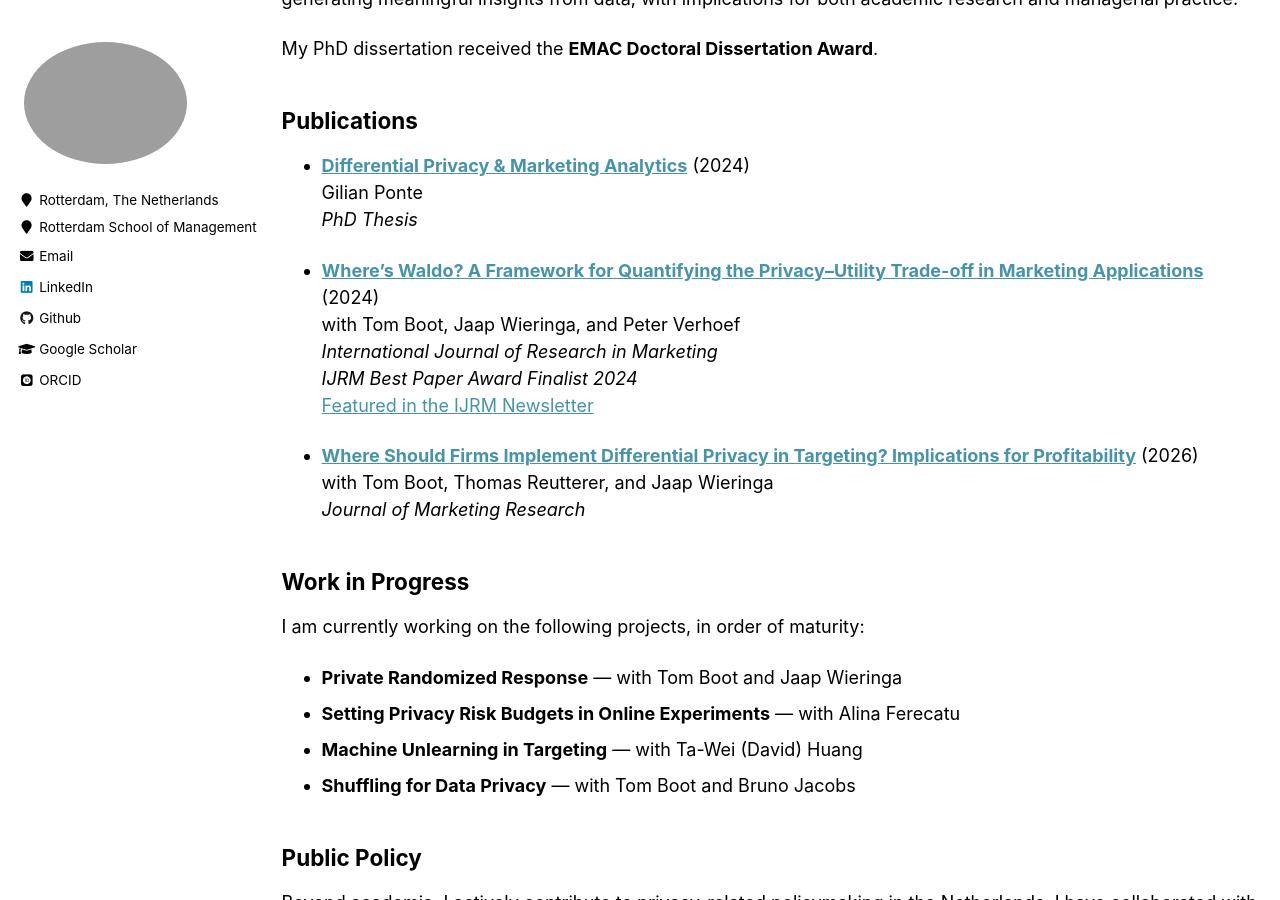
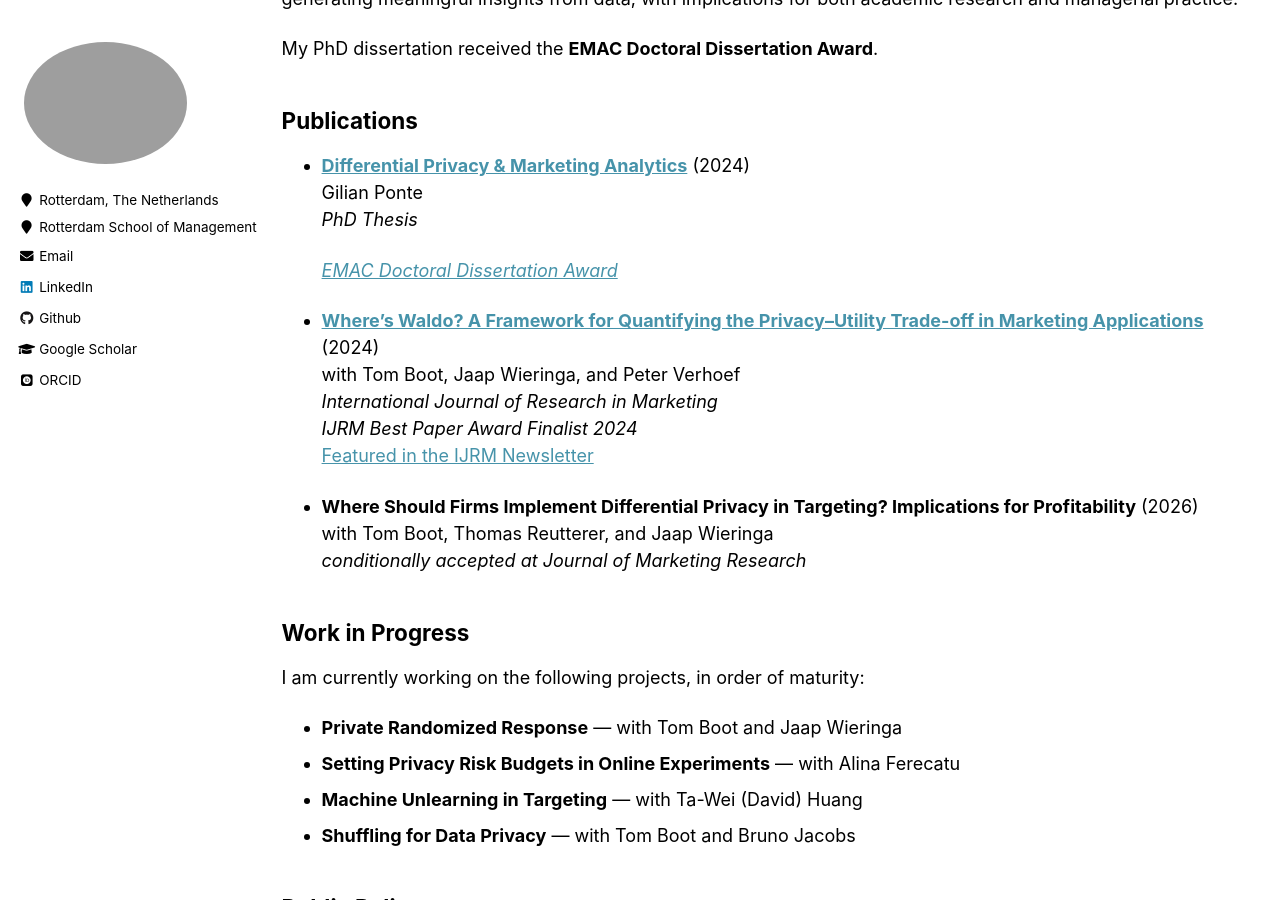
Before and after one commit to GilianPonte/gilianponte.github.io, a Jekyll site: the page built from _pages/year-archive.md, in a window 1280 px wide and 900 px high, scrolled down 349 px. Built offline with Jekyll 4.4.1, drawn with Linux system fonts in a browser that asks for light colours; some web fonts are replaced.

Commit message:
Update year-archive.md

```diff
--- a/_pages/year-archive.md
+++ b/_pages/year-archive.md
@@ -22,15 +22,17 @@ My PhD dissertation received the **EMAC Doctoral Dissertation Award**.
   Gilian Ponte
   *PhD Thesis*
 
+  *[EMAC Doctoral Dissertation Award](https://www.rug.nl/feb/research/frn/news/archief/2025/250718-gilian-ponte-wins-emac-enginius-doctoral-competition?lang=en)*
+
 - **[Where’s Waldo? A Framework for Quantifying the Privacy–Utility Trade-off in Marketing Applications](https://www.sciencedirect.com/science/article/pii/S0167811624000417)** (2024)
   with Tom Boot, Jaap Wieringa, and Peter Verhoef
   *International Journal of Research in Marketing*
   *IJRM Best Paper Award Finalist 2024*
   [Featured in the IJRM Newsletter](https://www.ijrm-newsletter.com/post/finding-privacy-in-a-crowd-the-where-s-waldo-effect-in-marketing-analytics)
 
-- **[Where Should Firms Implement Differential Privacy in Targeting? Implications for Profitability](INSERT_PAPER_LINK)** (2026)
+- **Where Should Firms Implement Differential Privacy in Targeting? Implications for Profitability** (2026)
   with Tom Boot, Thomas Reutterer, and Jaap Wieringa
-  *Journal of Marketing Research*
+  *conditionally accepted at Journal of Marketing Research*
 
 ## Work in Progress
 
```
